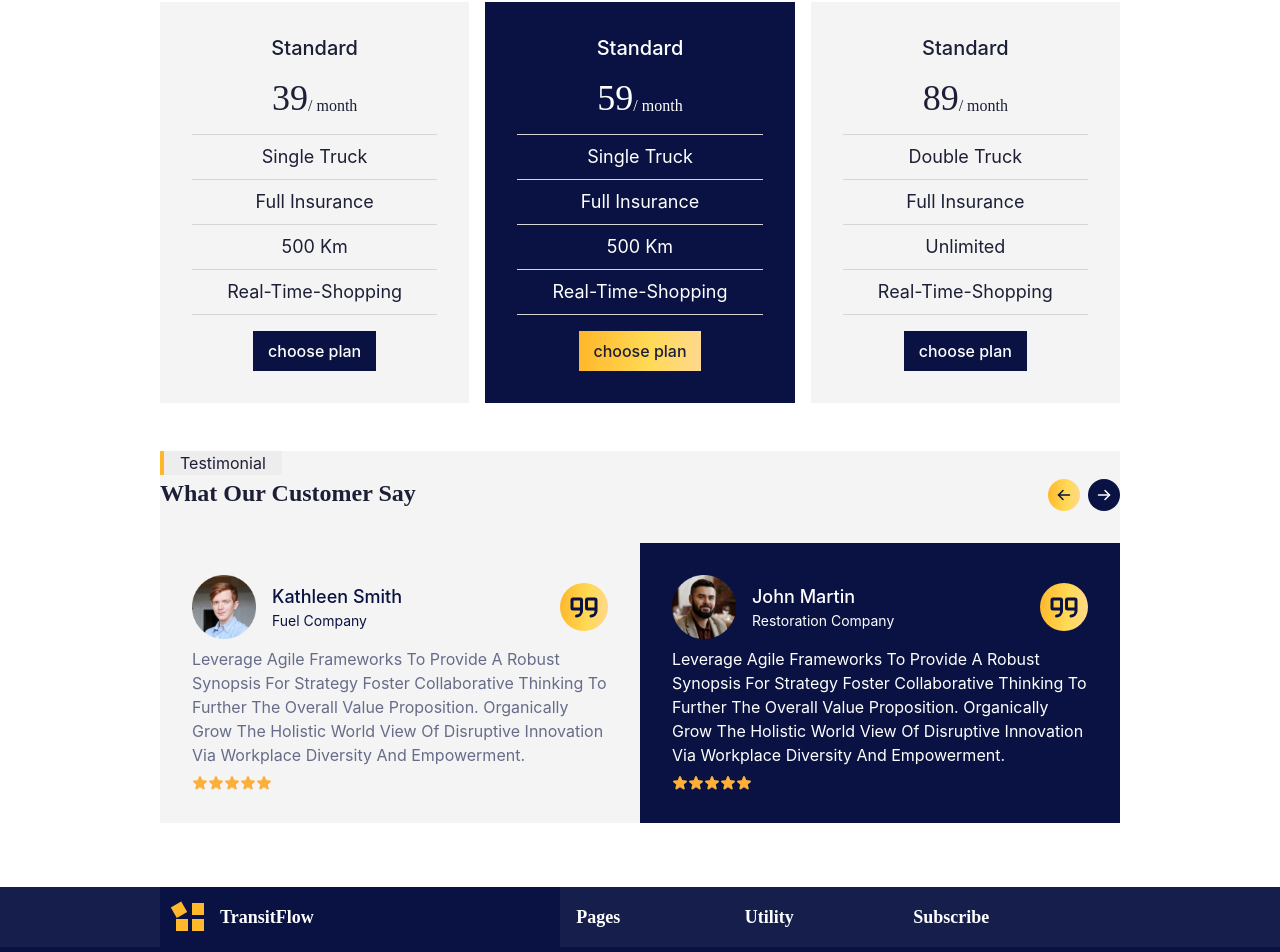
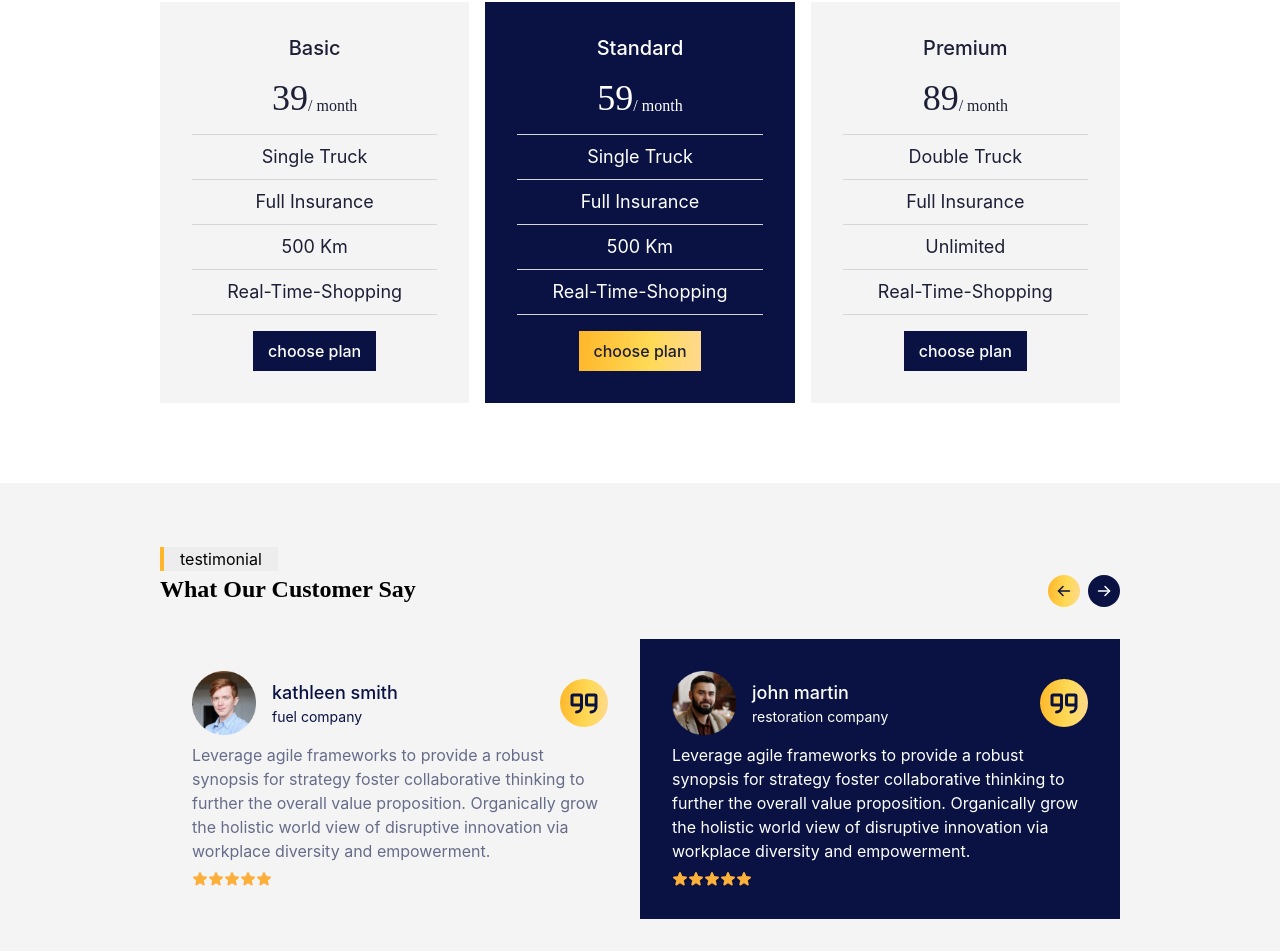
Before and after one commit to smartcollins/logistics, a React (Create React App) app: page /pricing in a window 1280 px wide. Shown: the part 828-1780 px from the top of the page. Built offline with nearby package versions, Linux system fonts and the light colour scheme.

Commit message:
modified Pricing

```diff
--- a/src/pages/Pricing.jsx
+++ b/src/pages/Pricing.jsx
@@ -2,9 +2,9 @@ import React from 'react';
 import banner from '../data/banner';
 import color from '../data/color';
 import Banner from '../component/Banner';
-import Caption from '../component/Caption';
+import Price from '../component/Price';
+import Review from '../component/Review';
 import Footer from '../component/Footer'
-import Review from '../component/Review';
 
 
 const Pricing = () => {
@@ -40,7 +40,15 @@ const Pricing = () => {
     return (
         <div>
             <div>{banner.slice(10, 11).map((item, idx) => <Banner key={idx} {...item} />)}</div>
-            <div style={{ color: color.darkTxt }} className=' capitalize mx-auto my-8 md:py-8 md:w-3/4'>
+            <div className='md:my-8 md:space-y-4'>
+                <Price/>
+                <div className='bg-[#f4f4f4]'>
+                    <div className='mx-auto py-4 md:py-8 md:w-3/4'>
+                        <Review />
+                    </div>
+                </div>
+            </div>
+            {/* <div>
                 <div>
                     <Caption mid={true} dark={true} txt={'pricing'} txt2={'our best pricing'} />
                     <div className='flex flex-wrap gap-4 text-center py-4 lg:flex-nowrap'>
@@ -50,7 +58,7 @@ const Pricing = () => {
                 <div className='bg-[#f4f4f4] mt-8'>
                     <Review />
                 </div>
-            </div>
+            </div> */}
             <Footer />
         </div>
     )
```
